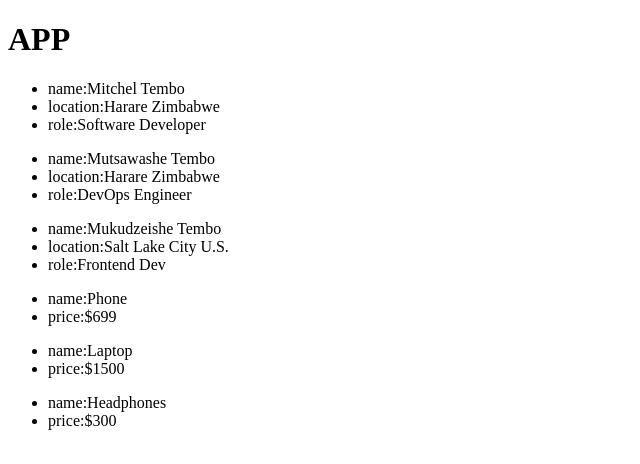
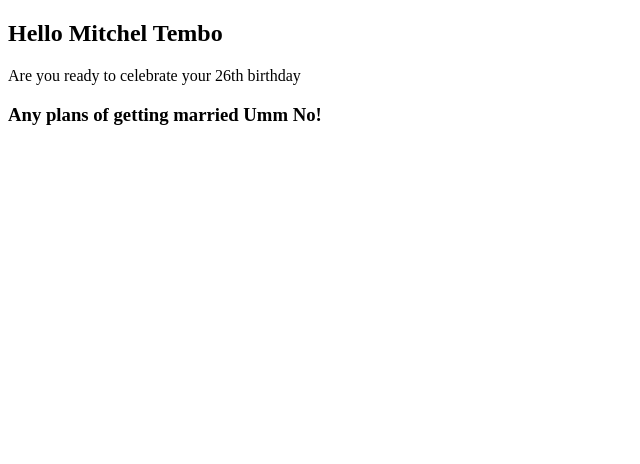
Before and after one commit to mitchtembo/React-123, a React (Vite) app: page / in a window 1280 px wide. Shown: the top 464 px of the page, without its empty margins (0-640 px from the left). Built offline with nearby package versions, Linux system fonts and the light colour scheme.

Commit message:
Props & Props destructuring

```diff
--- a/src/App.jsx
+++ b/src/App.jsx
@@ -1,18 +1,17 @@
-import React from 'react'
-import List from "./SandBox/List.jsx"
-import ProductList from './SandBox/ProductList.jsx'
+const App = () => {
+  return <User name = "Mitchel Tembo"age = {26} isMarried = {false} />
 
-const App = () => {
+}
 
-
-  return (
-    <div>
-      <h1>APP</h1>
-      <List />
-      <ProductList/>
-
-    </div>
+const User = ({name,age,isMarried}) => {
+  return(
+    <section>
+      <h1>Hello {name}</h1>
+      <p>Are you ready to celebrate your {age}th birthday</p>
+      <h3>Any plans of getting married {isMarried ? "Yess" : "Umm No!"}</h3>
+  </section>
   )
 }
 
+
 export default App
```
Also changed, not shown: src/SandBox/Props.jsx (added).
